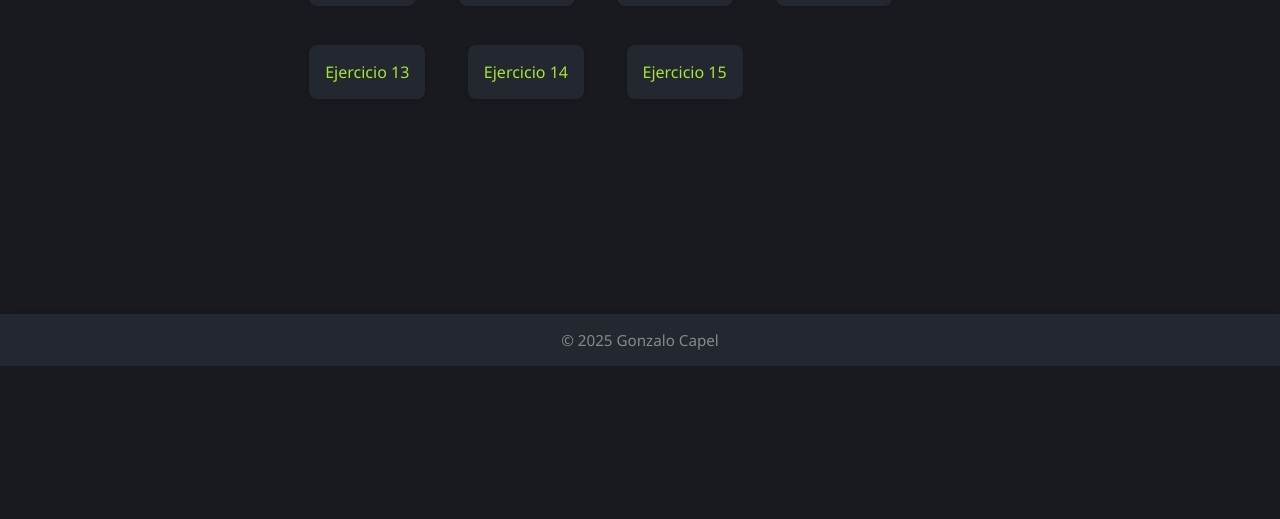
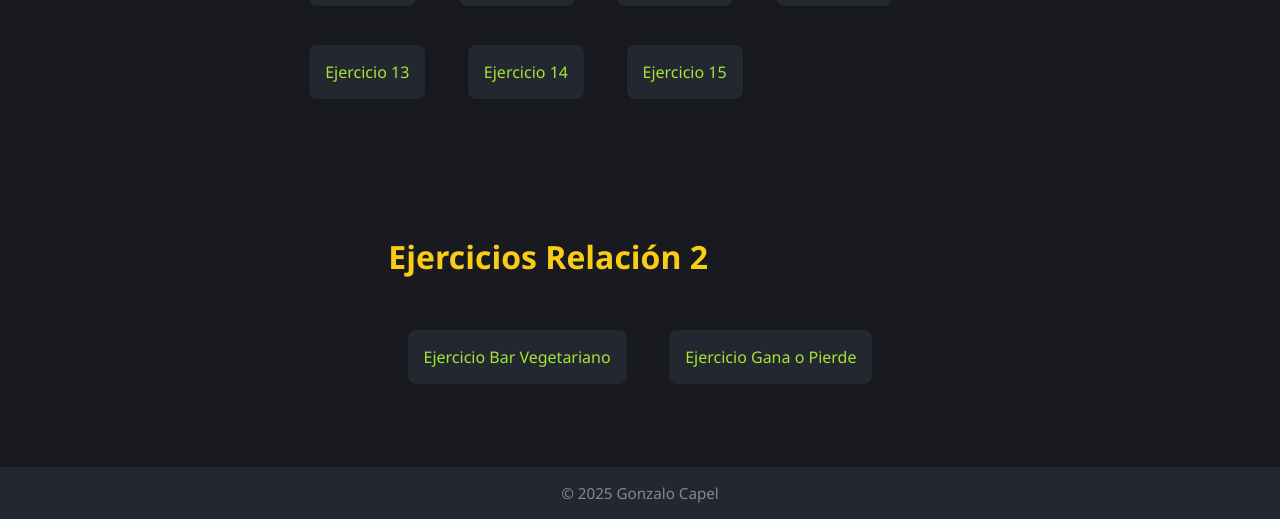
Before and after one commit to GonCoder/GonzaloCapel, a PHP site: page / in a window 1280 px wide. Shown: the part 434-953 px from the top of the page. Before the commit the page ends 800 px from the top, so only its background shows below. Run offline with PHP 8.4, Linux system fonts and the light colour scheme.

Commit message:
added ejercicio bar

```diff
--- a/src/index.php
+++ b/src/index.php
@@ -33,6 +33,13 @@
             <li><a href="ejercicios/ejercicio15.php" target="_blank">Ejercicio 15</a></li>
         </ul>
     </div>
+    <div class="container">
+        <h1>Ejercicios Relación 2</h1>
+        <ul>
+            <li><a href="ejerciciosRelacion2/ejercicioBar.php" target="_blank">Ejercicio Bar Vegetariano</a></li>
+            <li><a href="ejerciciosRelacion2/ejercicioJuegoGanaPierde.php" target="_blank">Ejercicio Gana o Pierde</a></li>
+        </ul>
+    </div>
     <footer>
         &copy; 2025 Gonzalo Capel
     </footer>
```
